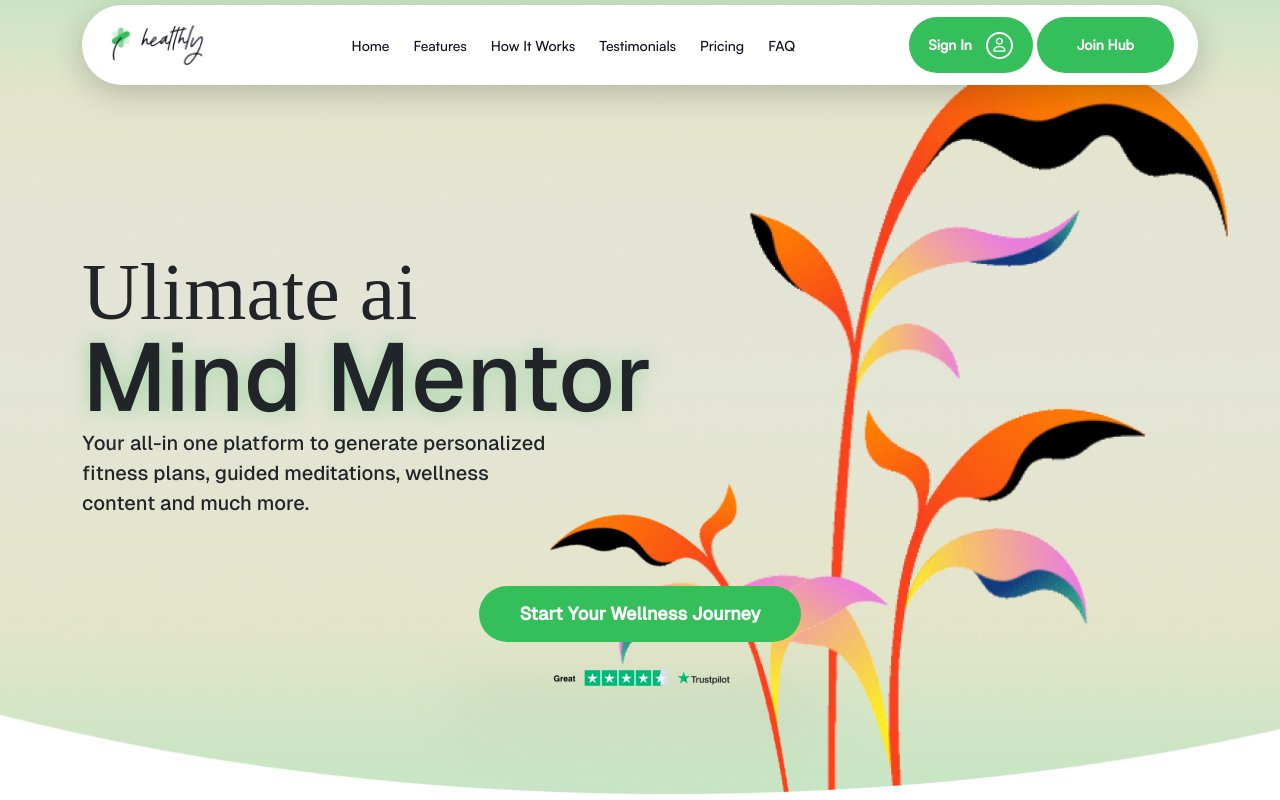
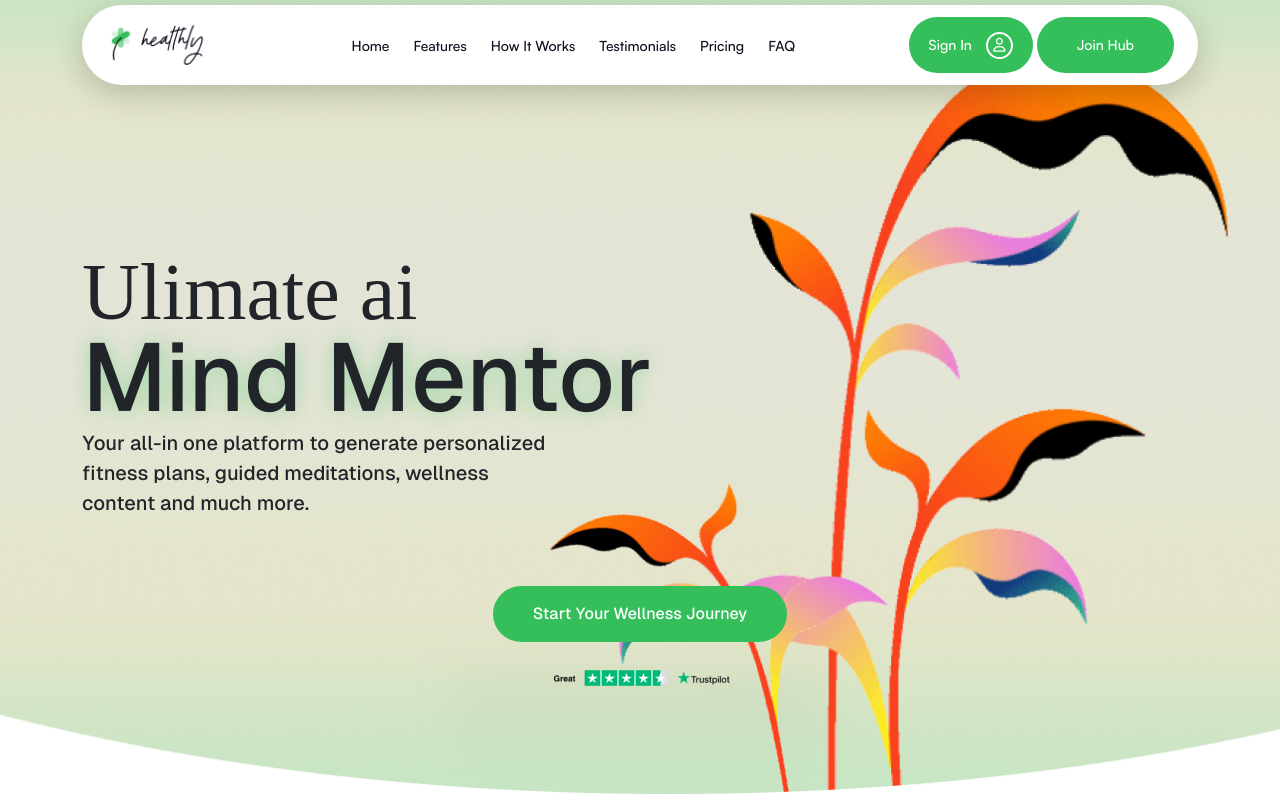
Before and after one commit to mazammustafa/Healthly, a plain HTML site: page index.html in a window 1280 px wide. Shown: the top 800 px of the page. Drawn offline with nearby package versions, Linux system fonts and the light colour scheme; files whose address does not match are found by name; a web font is replaced by a local one.

Commit message:
Healthly site completed

```diff
--- a/index.html
+++ b/index.html
@@ -4,7 +4,7 @@
 <head>
     <meta charset="UTF-8">
     <meta name="viewport" content="width=device-width, initial-scale=1.0">
-    <title>Heatthly</title>
+    <title>Healthly</title>
     <link rel="stylesheet" href="style.css">
     <link rel="stylesheet" href="mobile-responsive.css">
     <!-- Bootstrap Cdn -->
--- a/style.css
+++ b/style.css
@@ -46,7 +46,8 @@ img {
     text-decoration: none;
     color: rgb(255, 255, 255);
     font-family: geist;
-    font-weight: 600;
+    font-weight: 500;
+    font-size: 16px;
     line-height: 36px;
 }
 
@@ -172,10 +173,6 @@ img {
 .banner .banner-content .banner-bottom .btns {
     text-align: center;
     margin-bottom: 20px;
-}
-
-.banner .banner-content .banner-bottom .btns button .custom-btn {
-    font-size: 18px;
 }
 
 .banner .banner-content .banner-bottom .banner-btm-img {
```
